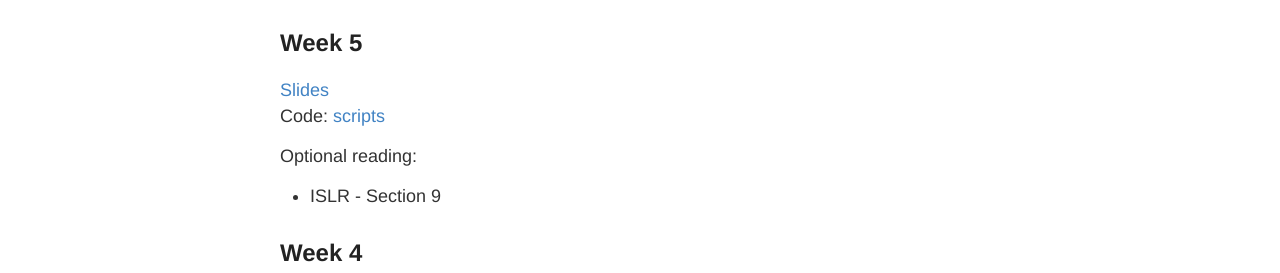
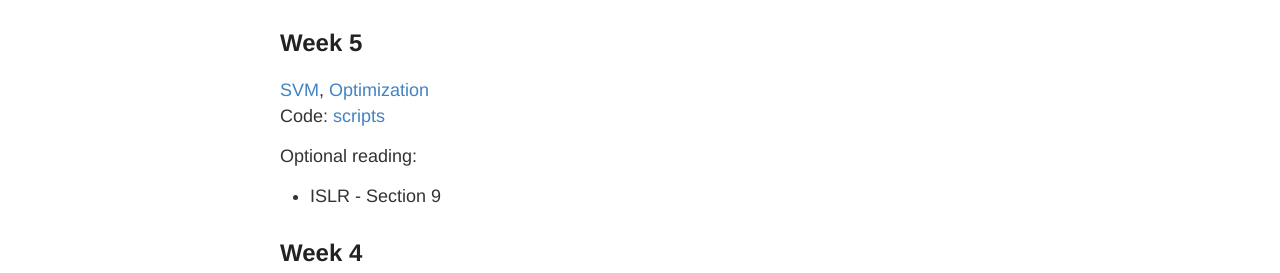
Before and after one commit to ChicagoBoothML/ML2016, a Jekyll site: the page built from lectures.md, in a window 1280 px wide. Shown: the part 594-867 px from the top of the page. Built offline with Jekyll 4.4.1, drawn with Linux system fonts in a browser that asks for light colours.

Commit message:
Update lectures.md

```diff
--- a/lectures.md
+++ b/lectures.md
@@ -23,7 +23,8 @@ permalink: /lectures/
 
 ## Week 5
 
-[Slides](https://piazza.com/class_profile/get_resource/ixiudyq1m7bj0/iypd4vz34iq6s6)
+[SVM](https://piazza.com/class_profile/get_resource/ixiudyq1m7bj0/iypd4vz34iq6s6),
+[Optimization](https://piazza.com/class_profile/get_resource/ixiudyq1m7bj0/iypg1pt1phx3o7)
 Code: [scripts](https://github.com/ChicagoBoothML/ML2016/tree/master/code/lec05)
 
 Optional reading:
```
